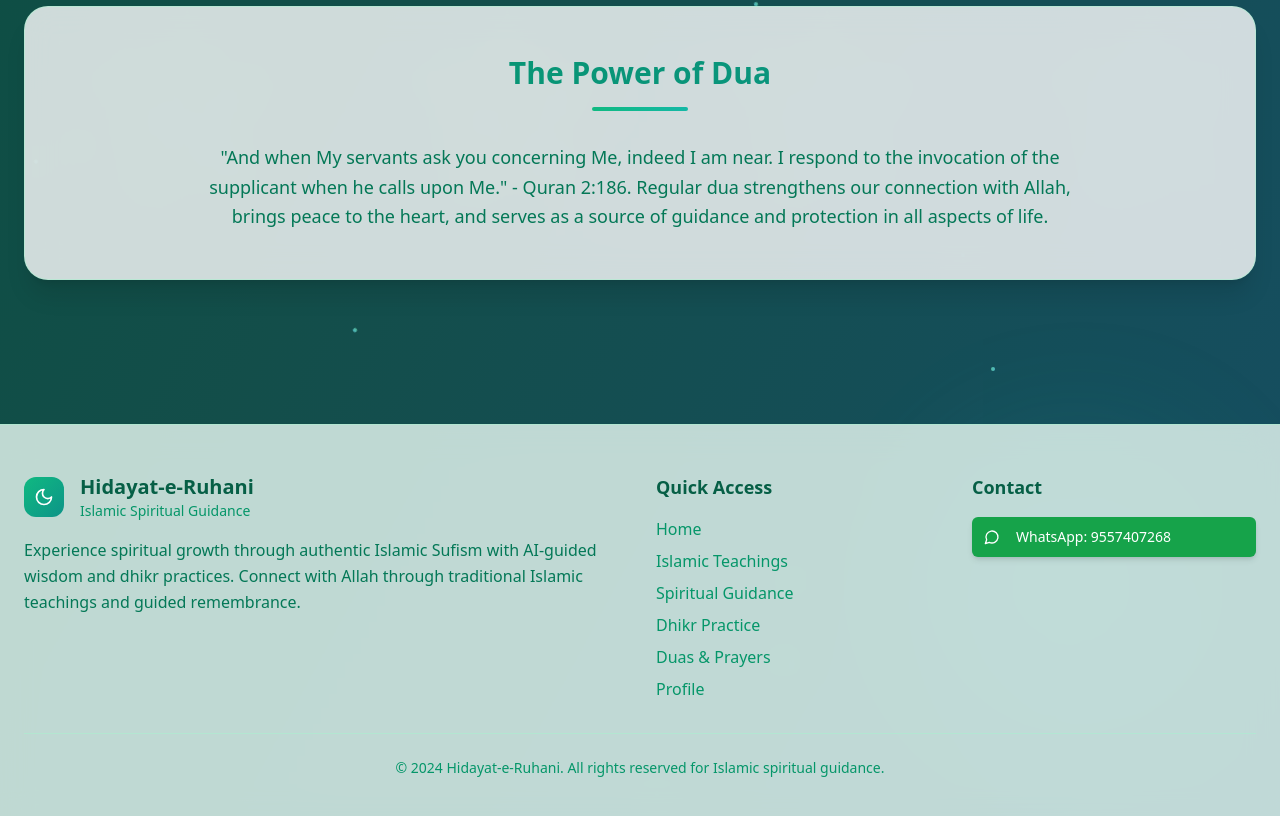
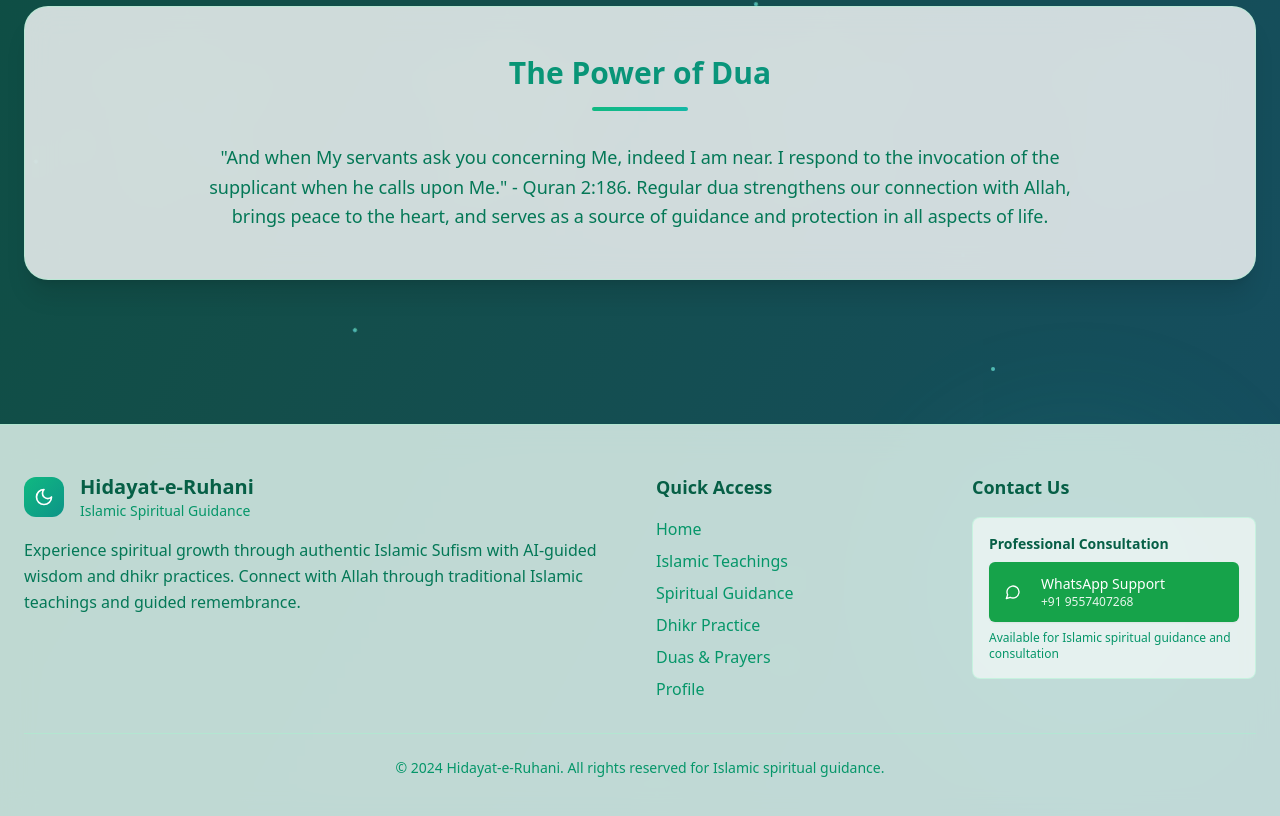
Before and after one commit to Zuhairarif/sufi, a React (Vite) app: page /duas in a window 1280 px wide. Shown: the part 1543-2359 px from the top of the page. Built offline with nearby package versions, Linux system fonts and the light colour scheme.

Commit message:
Fix: Update WhatsApp contact details
Update the WhatsApp contact button in the footer with professional contact details.

```diff
--- a/src/components/Footer.tsx
+++ b/src/components/Footer.tsx
@@ -58,17 +58,26 @@ const Footer = () => {
             </div>
           </div>
 
-          {/* Contact */}
+          {/* Professional Contact */}
           <div>
-            <h4 className="text-lg font-semibold text-emerald-800 mb-4">Contact</h4>
+            <h4 className="text-lg font-semibold text-emerald-800 mb-4">Contact Us</h4>
             <div className="space-y-3">
-              <Button
-                onClick={openWhatsApp}
-                className="w-full bg-green-600 hover:bg-green-700 text-white justify-start shadow-md px-3 py-2 text-sm"
-              >
-                <MessageCircle className="w-4 h-4 mr-2 flex-shrink-0" />
-                <span className="truncate">WhatsApp: {whatsappNumber}</span>
-              </Button>
+              <div className="bg-white/60 p-4 rounded-lg border border-emerald-200/50">
+                <h5 className="text-sm font-semibold text-emerald-800 mb-2">Professional Consultation</h5>
+                <Button
+                  onClick={openWhatsApp}
+                  className="w-full bg-green-600 hover:bg-green-700 text-white justify-start shadow-sm text-sm h-auto py-3"
+                >
+                  <MessageCircle className="w-4 h-4 mr-3 flex-shrink-0" />
+                  <div className="text-left">
+                    <div className="font-medium">WhatsApp Support</div>
+                    <div className="text-xs opacity-90">+91 {whatsappNumber}</div>
+                  </div>
+                </Button>
+                <p className="text-xs text-emerald-600 mt-2">
+                  Available for Islamic spiritual guidance and consultation
+                </p>
+              </div>
             </div>
           </div>
         </div>
```
